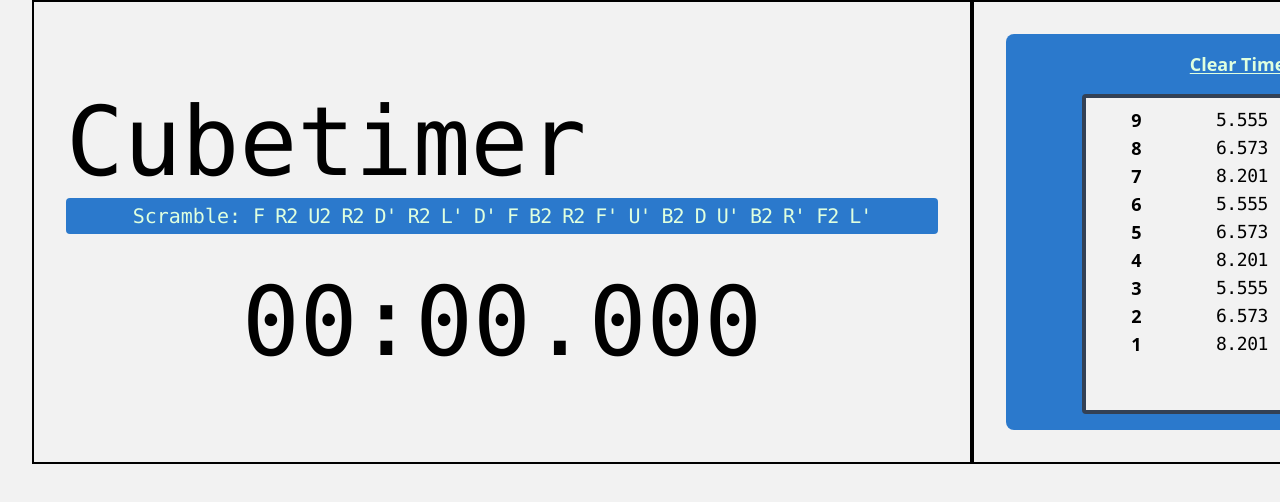
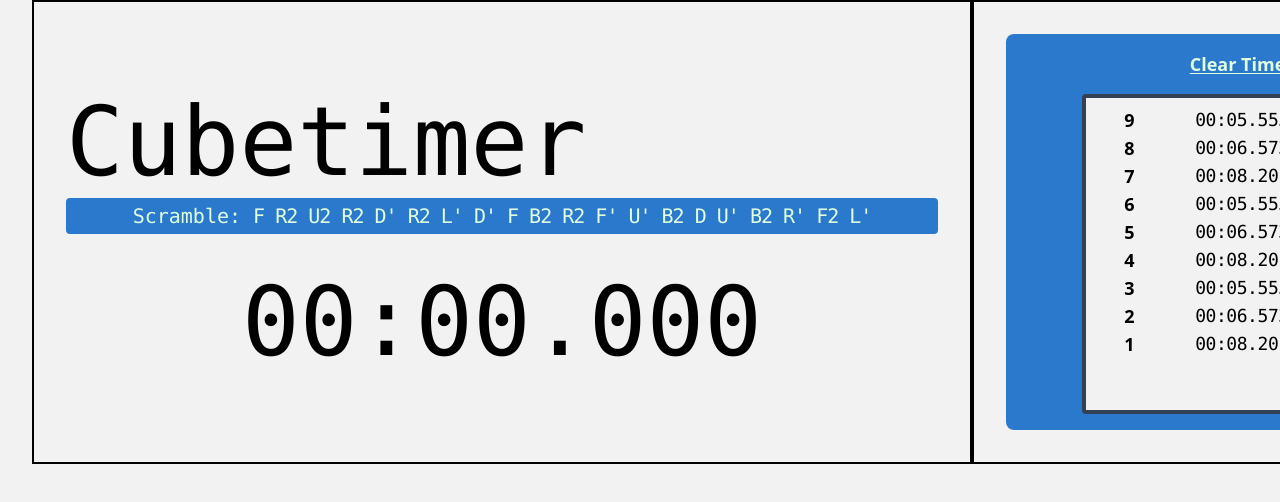
Before and after one commit to Scott-Gibson-Coding/Cubetimer, a React (Vite) app: page / in a window 1280 px wide. Shown: the top 502 px of the page. Built offline with nearby package versions, Linux system fonts and the light colour scheme.

Commit message:
Format times in stats list

```diff
--- a/src/App.tsx
+++ b/src/App.tsx
@@ -3,15 +3,15 @@ import type { Solve } from "./types";
 
 function App() {
   const mockSolves: Array<Solve> = [
-    { time: 5.555 },
-    { time: 6.573 },
-    { time: 8.201 },
-    { time: 5.555 },
-    { time: 6.573 },
-    { time: 8.201 },
-    { time: 5.555 },
-    { time: 6.573 },
-    { time: 8.201 },
+    { time: 5555 },
+    { time: 6573 },
+    { time: 8201 },
+    { time: 5555 },
+    { time: 6573 },
+    { time: 8201 },
+    { time: 5555 },
+    { time: 6573 },
+    { time: 8201 },
   ];
 
   return (
--- a/src/components/Stats/index.tsx
+++ b/src/components/Stats/index.tsx
@@ -1,3 +1,4 @@
+import { formatTime } from "../../utils";
 import type { Solve } from "../../types";
 
 type StatsProps = {
@@ -18,7 +19,9 @@ const Stats = ({ solves }: StatsProps) => {
             {solves.map(({ time }, index) => (
               <li key={index} className="flex justify-around text-dark">
                 <span className="font-semibold">{solves.length - index}</span>
-                <span className="font-mono tracking-tight">{time}</span>
+                <span className="font-mono tracking-tight">
+                  {formatTime(time)}
+                </span>
                 <span className="">
                   <button className="font-semibold underline underline-offset-2">
                     x
```
